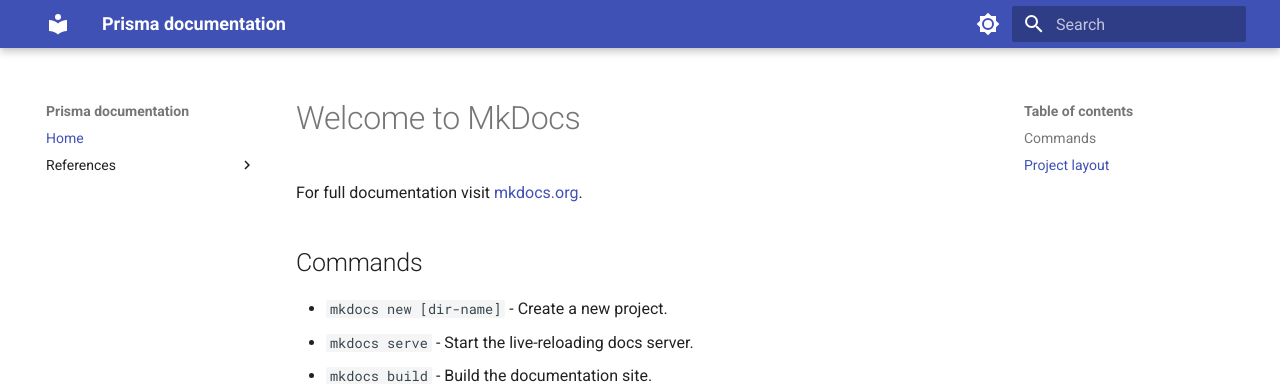
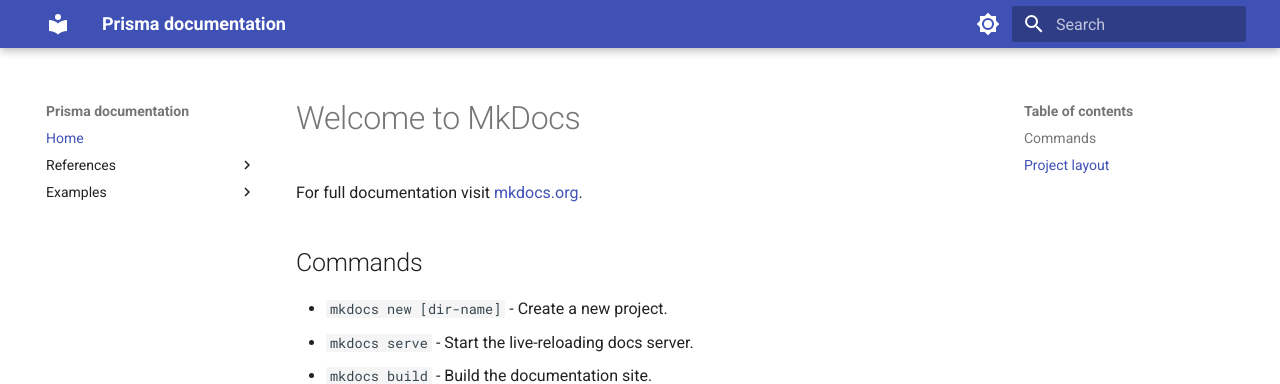
Before and after one commit to https-richardy/prisma, an MkDocs documentation site: the page built from Docs/docs/index.md, in a window 1280 px wide. Shown: the top 384 px of the page. Built offline with MkDocs 1.6.1 and Material for MkDocs 9.7.7, drawn with Linux system fonts in a browser that asks for light colours.

Commit message:
feat(doc-site): added Examples section to navigation

```diff
--- a/Docs/mkdocs.yml
+++ b/Docs/mkdocs.yml
@@ -24,3 +24,5 @@ nav:
     - IMinimalRepository Interface: references/minimal-repository-interface.md
     - IRepository Interface: references/repository-interface.md
     - FileUploadService: references/file-upload-service/index.md
+  - Examples:
+    - Index: examples/index.md
```
